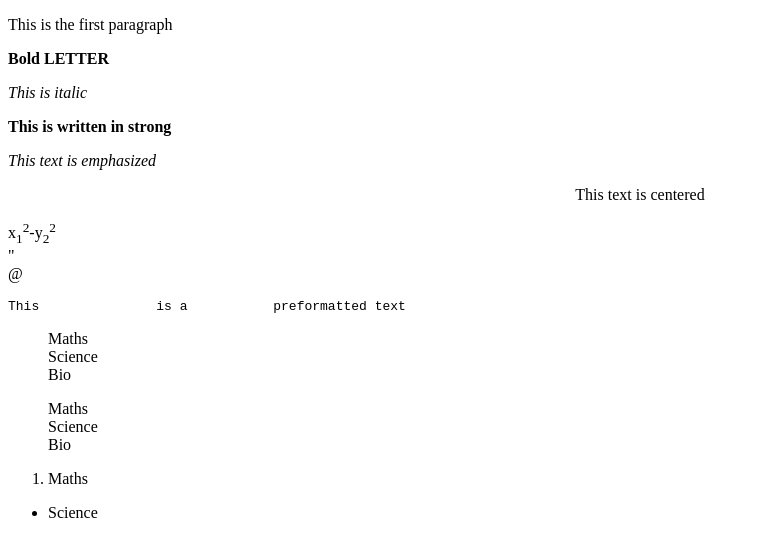
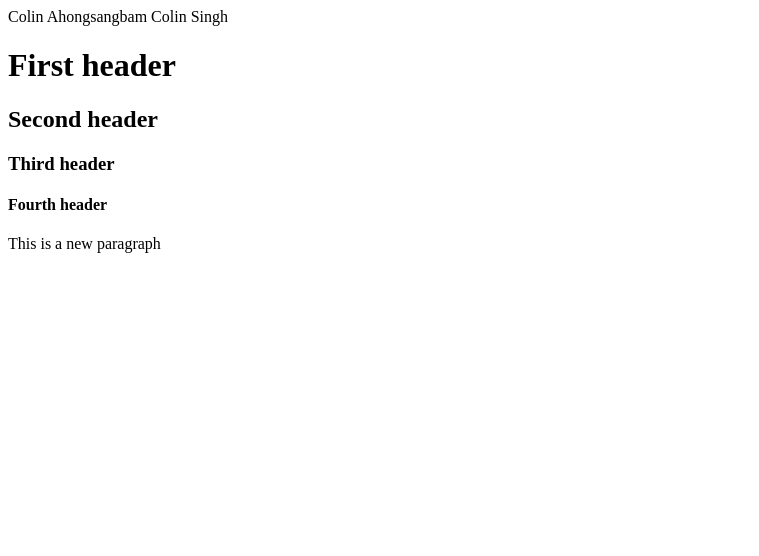
Before and after one commit to LatexXen31/brainytest, a plain HTML site: page index.html in a window 1280 px wide. Shown: the whole page, without its empty margins (0-759 px from the left). Drawn offline with Linux system fonts and the light colour scheme.

Commit message:
Add files via upload

```diff
--- a/index.html
+++ b/index.html
@@ -1,38 +1,12 @@
 <!DOCTYPE html>
 <html>
-    <head>
-        <title>Title</title>
-        <meta charset="utf-8">
-	<meta name="viewport" content="width=device-width, initial-scale=1">
-    </head>
+    <head>Colin</head>
     <body>
-        <p>This is the first paragraph</p>
-        <p><b>Bold LETTER</b></p>
-        <p><i>This is italic</i></p>
-        <p><strong>This is written in strong</strong></p>
-        <em>This text is emphasized</em>
-        <p><center>This text is centered</center></p>
-        <p>
-            x<sub>1</sub><sup>2</sup>-y<sub>2</sub><sup>2</sup><br>
-            &quot;<br>
-            &commat;
-        </p>
-        <p><pre>This               is a           preformatted text</pre></p>
-        <ul>
-            Maths<br>
-            Science<br>
-            Bio
-        </ul>
-        <ol>
-            Maths<br>
-            Science<br>
-            Bio
-        </ol>
-        <ol>
-            <li>Maths</li>
-        </ol>
-        <ul>
-            <li>Science</li>
-        </ul>
+        <centre>Ahongsangbam Colin Singh</centre>
+    <h1>First header</h1>
+    <h2>Second header</h2>
+    <h3>Third header</h3>
+    <h4>Fourth header</h4>
+    <p>This is a new paragraph</p>
     </body>
 </html>
```
